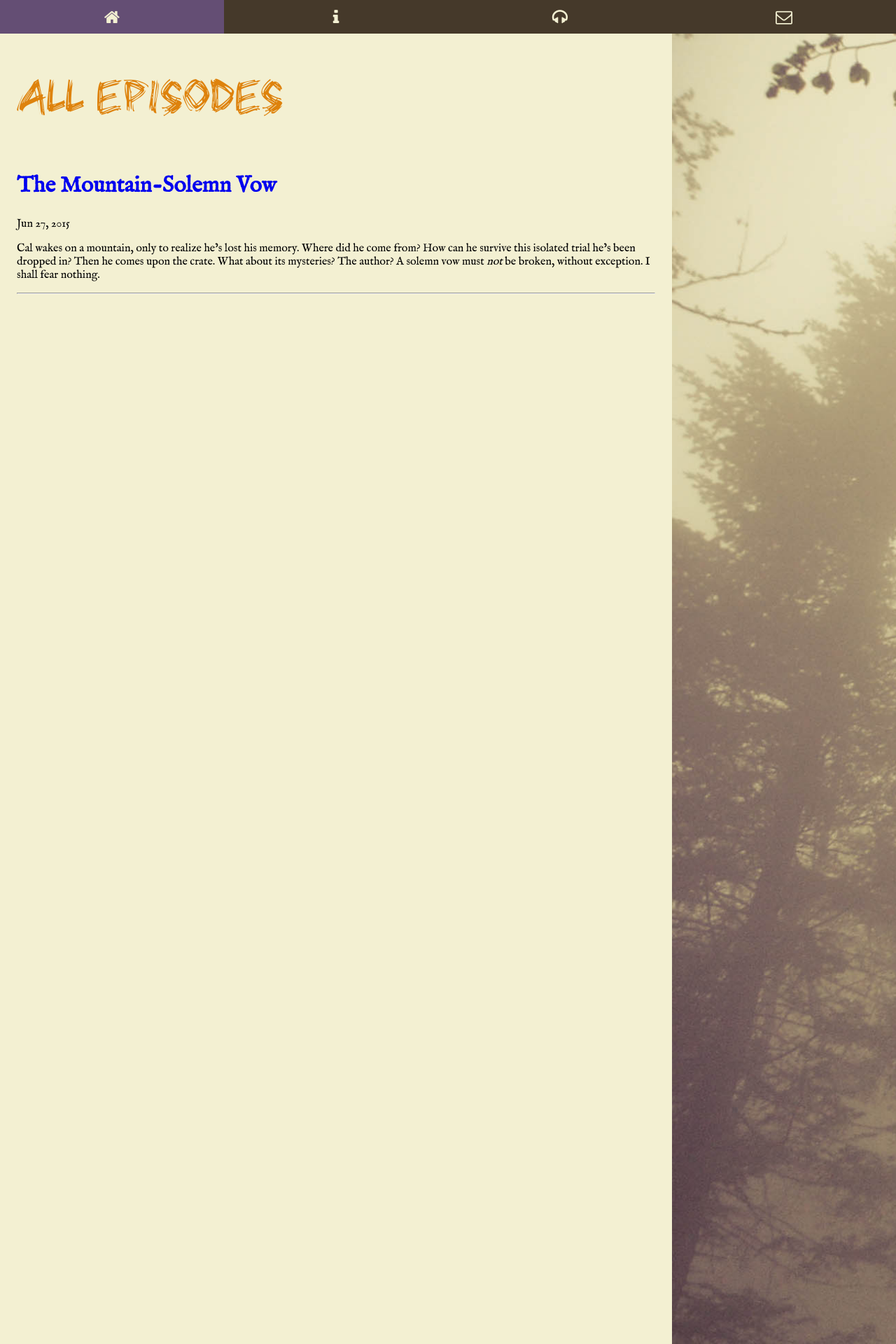
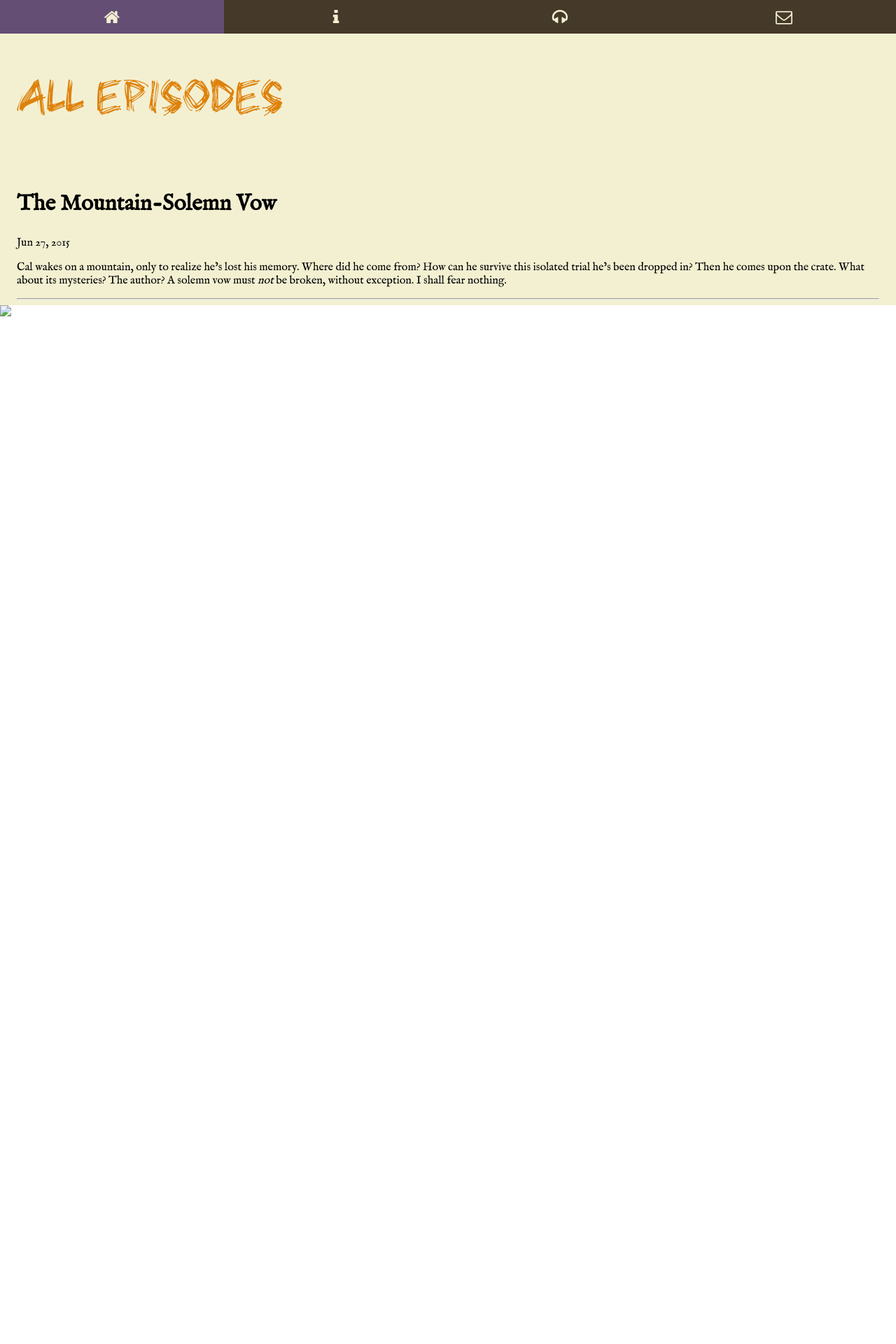
Before and after one commit to atticusnight/lettersfromn, a Jekyll site: the page built from episodes.html, in a window 1280 px wide. Shown: the top 1920 px of the page at 70% size. Built offline with Jekyll 4.4.1, drawn with Linux system fonts in a browser that asks for light colours; nearby versions of some CDN libraries; Markdown is read by kramdown in place of the engine named in the settings; after the commit the page ends 900 px from its top, so only the background shows below that.

Commit message:
episode page

```diff
--- a/_layouts/post.html
+++ b/_layouts/post.html
@@ -2,7 +2,7 @@
 layout: default
 ---
 <div class="row">
-  <div class="post col-xs-12 col-sm-9">
+  <div class="post col-xs-12 col-sm-9 bg-cream">
     <header class="post-header">
       <h1 class="post-title orange bearpaw">{{ page.title }}</h1>
       <p class="post-meta">{{ page.date | date: "%b %-d, %Y" }}</p>
--- a/episodes.html
+++ b/episodes.html
@@ -4,19 +4,20 @@ permalink: /episodes/
 title: Episodes
 ---
 <div class="row">
-  <div class="col-xs-12 col-sm-9 content bg-cream">
+  <div class="col-xs-12 content bg-cream">
     <h1 class="bearpaw orange">All Episodes</h1>
-    {% for post in site.posts %}
+  </div>
+</div>
+{% for post in site.posts %}
+  <div class="row">
+    <div class="col-xs-12 content bg-cream">
       <div class="post">
         <a href="http://lettersfromn.com{{ post.permalink }}"><h2>{{ post.title }}</h2></a>
         <p class="fix-spacing">{{ post.date | date: "%b %-d, %Y" }}</p>
         <p class="fix-spacing">{{ post.excerpt }}</p>
       </div>
       <hr />
-    {% endfor %}
+    </div>
   </div>
-  <div class="col-xs-12 col-sm-3" id="crossfade-wrapper">
-    <img id="crossfade" src="/resources/img/1.jpg">
-  </div>
-</div>
+{% endfor %}
 <img id="pixel" src="https://ga-beacon.appspot.com/UA-64261094-2/lettersfromn/episodes?pixel" />
--- a/resources/css/main.css
+++ b/resources/css/main.css
@@ -95,6 +95,7 @@ h2, h3, h4, h5, h6, p {
 }
 a, a:hover, a:active, a:visited {
   text-decoration: none;
+  color: inherit;
 }
 .bearpaw {
   font-family: "bearpawregular";
```
